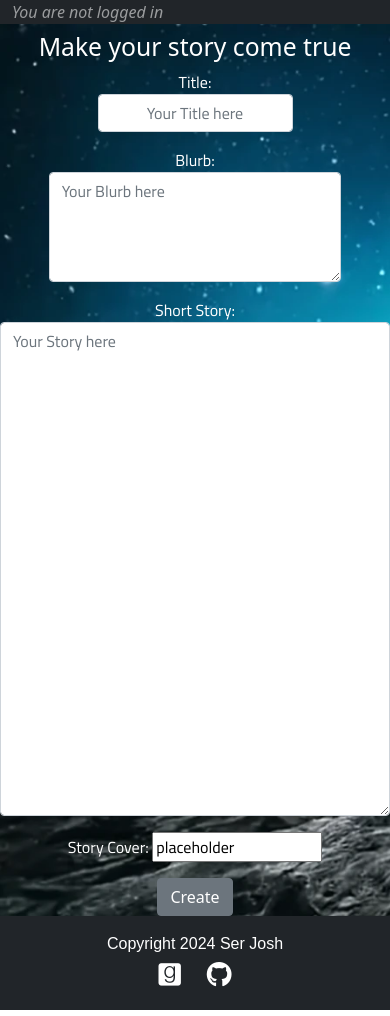
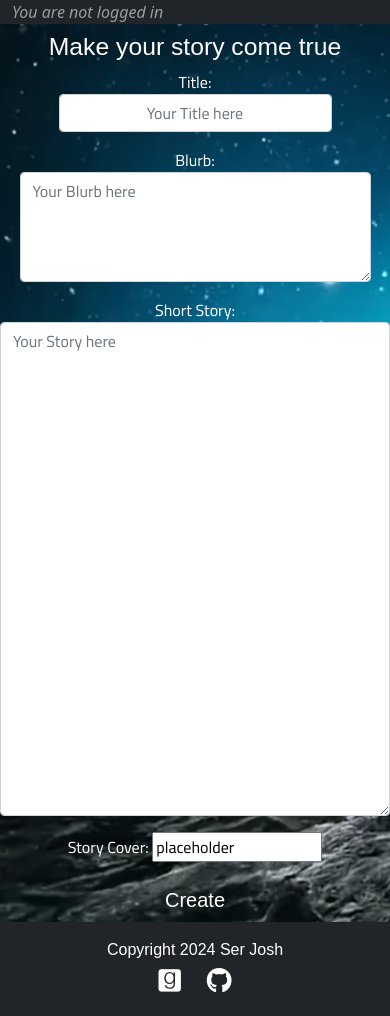
Before and after one commit to SerJosh/wordsmith, a Django app: page /create_story in a window 390 px wide. Shown: the part 57-1073 px from the top of the page. Run offline with Django 4.2, Linux system fonts and the light colour scheme; some libraries are stand-ins or nearby versions; some web fonts are replaced.

Commit message:
Fix error with editing of images in stories

```diff
--- a/static/css/style.css
+++ b/static/css/style.css
@@ -1,6 +1,6 @@
 @import url('https://fonts.googleapis.com/css2?family=Cairo:wght@200..1000&family=IM+Fell+English+SC&display=swap');
 
-h1, h3 {
+h1, h2, h3 {
     font-family: IM Fell English SC, sans-serif;
 }
 
@@ -168,9 +168,74 @@ p {
     /* margin:0 auto */
 }
 
+.title {
+    width: 30%;
+
+}
+
+.blurb {
+    width: 50%;
+
+}
+
+.content {
+    width: 90%;
+}
+
 
 
 /* Media Queries */
+@media screen and (max-width: 750px) {
+    .title {
+        width: 40%;
+
+    }
+
+    .blurb {
+        width: 70%;
+
+    }
+
+    .content {
+        width: 90%;
+    }
+
+}
+
+@media screen and (max-width: 500px) {
+    .title {
+        width: 50%;
+
+    }
+
+    .blurb {
+        width: 80%;
+
+    }
+
+    .content {
+        width: 95%;
+    }
+
+}
+
+@media screen and (max-width: 400px) {
+    .title {
+        width: 70%;
+
+    }
+
+    .blurb {
+        width: 90%;
+
+    }
+
+    .content {
+        width: 100%;
+    }
+
+}
+
 
 @media screen and (max-width: 690px) {
     .hero-book {
--- a/stories/forms.py
+++ b/stories/forms.py
@@ -4,15 +4,15 @@ from .models import Story
 # from django_summernote.widgets import SummernoteWidget
 
 
-class StoryForm(ModelForm):
+class StoryForm(forms.ModelForm):
     class Meta:
         model = Story
         fields = ('title', 'blurb', 'content', 'story_cover', )
 
         widgets = {
-            'title': forms.TextInput(attrs={'class': 'form-control w-50  text-center mx-auto', 'placeholder':"Your Title here"}),
-            'blurb': forms.Textarea(attrs={'class': 'form-control w-75 mx-auto', "rows":4, "cols":10, 'placeholder':"Your Blurb here"}),
-            'content': forms.Textarea(attrs={'class': 'form-control mx-auto', "rows":20, "cols":1000, 'placeholder':"Your Story here"})
+            'title': forms.TextInput(attrs={'class': 'form-control title text-center mx-auto', 'placeholder':"Your Title here"}),
+            'blurb': forms.Textarea(attrs={'class': 'form-control blurb mx-auto', "rows":4, "cols":10, 'placeholder':"Your Blurb here"}),
+            'content': forms.Textarea(attrs={'class': 'form-control content mx-auto', "rows":20, "cols":1000, 'placeholder':"Your Story here"})
         }
 
     # Content = forms.CharField(widget=SummernoteWidget)
--- a/stories/templates/stories/create_story.html
+++ b/stories/templates/stories/create_story.html
@@ -15,7 +15,7 @@
 <form class="actual-crate-form" method="POST" action="" enctype="multipart/form-data">
     {% csrf_token %}
   {{ form.as_p }}
-<input type="submit" value="Create" class="btn btn-secondary">
+<input type="submit" value="Create" class="btn btn-signup right btn-dark btn-welcome">
 </form>
 {% endif %}
 </div>
--- a/stories/views.py
+++ b/stories/views.py
@@ -20,7 +20,7 @@ def delete_story(request, story_id):
 
 def edit_story(request, story_id):
     story_edit = Story.objects.get(pk=story_id)
-    form = StoryForm(request.POST or None, instance=story_edit)
+    form = StoryForm(request.POST or None,request.FILES or None, instance=story_edit)
     if form.is_valid():
             form.save()
             return redirect('index')
```
Also changed, not shown: stories/templates/stories/edit_story.html (+4 -7 lines), stories/templates/stories/index.html (+1 -1 lines), stories/templates/stories/view_story.html (+1 -1 lines).
